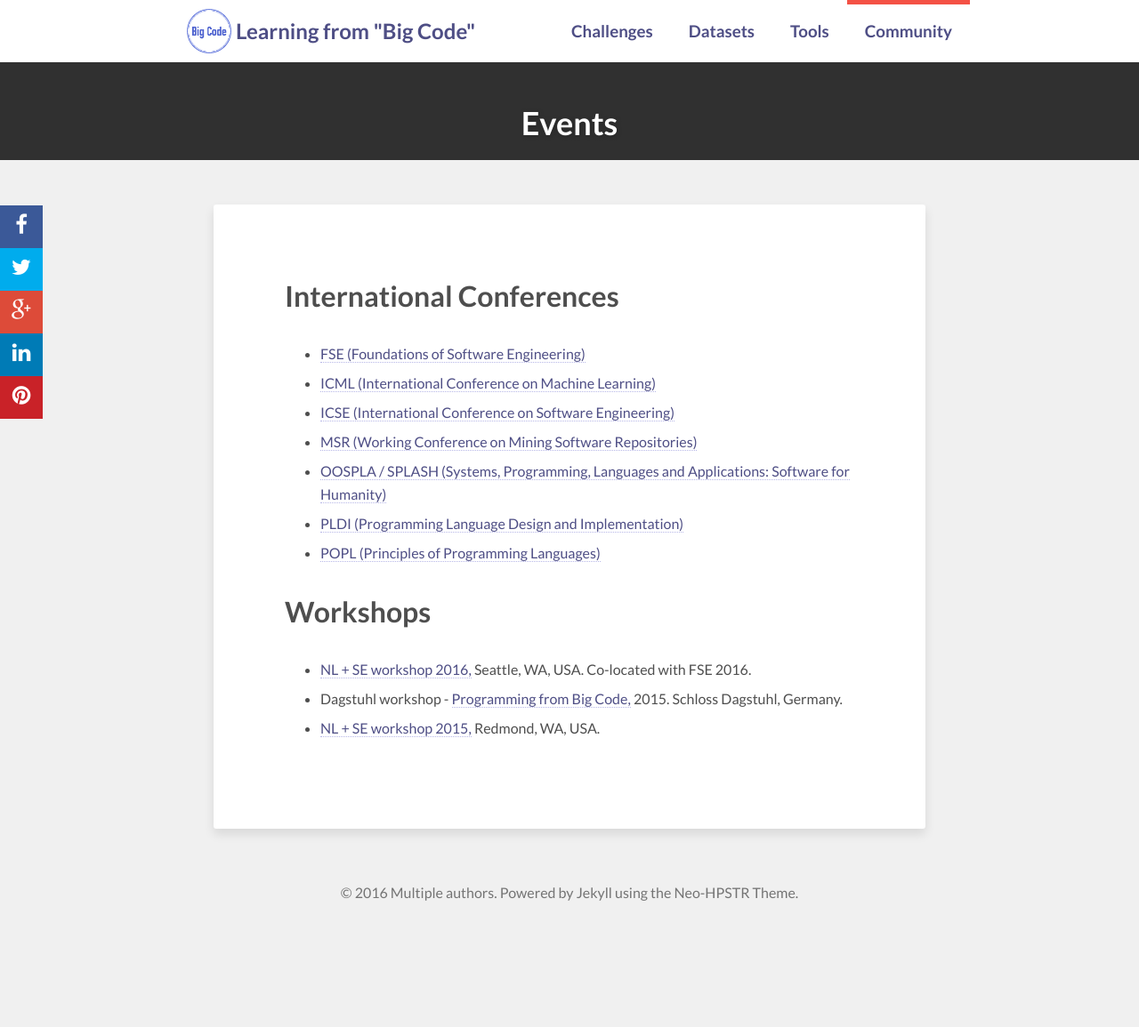
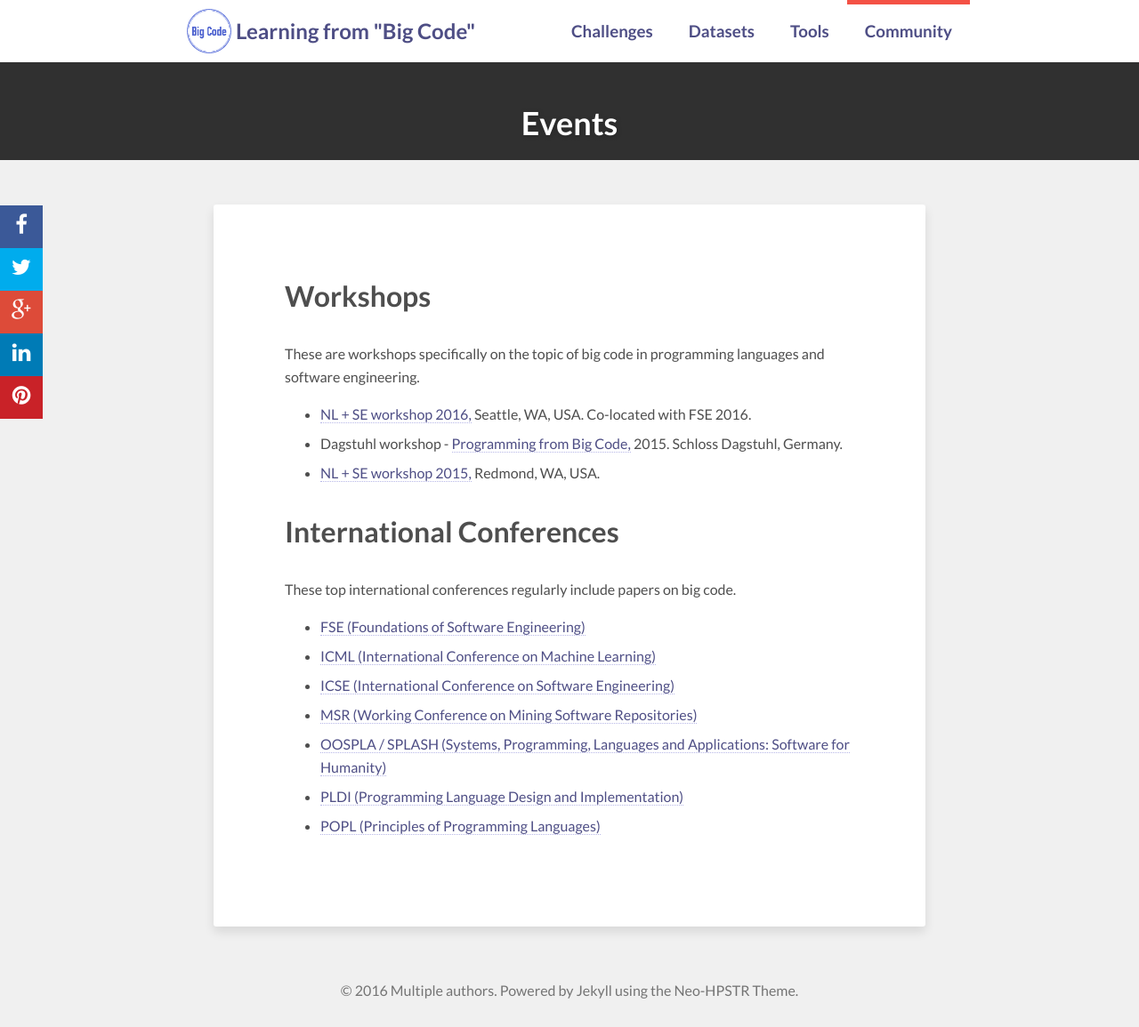
Before and after one commit to learnbigcode/learnbigcode.github.io, a Jekyll site: the page built from community/events/index.md, in a window 1280 px wide and 1155 px high. Shown: the whole window at 89% size. Built offline with Jekyll 4.4.1, drawn with Linux system fonts in a browser that asks for light colours; nearby versions of some CDN libraries; comment, search, counter and statistics services are not loaded.

Commit message:
Update index.md

```diff
--- a/community/events/index.md
+++ b/community/events/index.md
@@ -7,7 +7,18 @@ comments: false
 share: false
 ---
 
+# Workshops
+
+These are workshops specifically on the topic of big code in programming languages and software engineering.
+
+* <a href="http://nlse-fse.github.io">NL + SE workshop 2016,</a> Seattle, WA, USA. Co-located with FSE 2016.
+* Dagstuhl workshop - <a href="http://www.dagstuhl.de/en/program/calendar/semhp/?semnr=15472">Programming from Big Code,</a> 2015. Schloss Dagstuhl, Germany.
+* <a href="http://www.languageandcode.org/nlse2015/">NL + SE workshop 2015,</a> Redmond, WA, USA.
+
+
 # International Conferences
+
+These top international conferences regularly include papers on big code.
 
 * <a href="http://www.cs.ucdavis.edu/fse2016/">FSE (Foundations of Software Engineering)</a>
 * <a href="http://icml.cc/">ICML (International Conference on Machine Learning)</a>
```
Also changed, not shown: other parts of community/events/index.md (+0 -7 lines).
